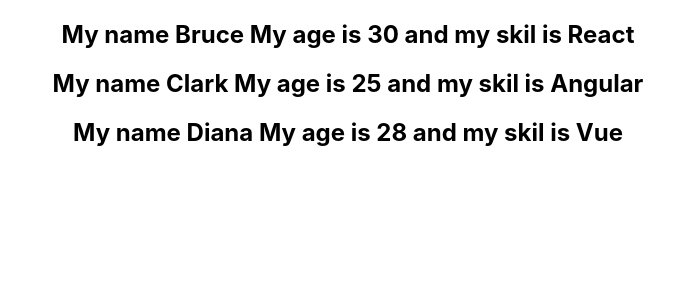
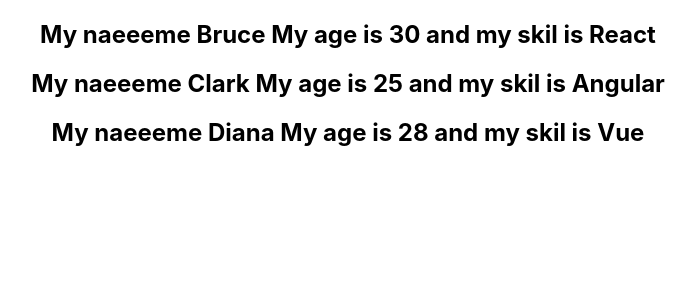
Before and after one commit to kanith716/React-App, a React (Create React App) app: page / in a window 1280 px wide. Shown: the top 300 px of the page, without its empty margins (292-988 px from the left). Built offline with nearby package versions, Linux system fonts and the light colour scheme.

Commit message:
New change

```diff
--- a/src/components/ChildPerson.js
+++ b/src/components/ChildPerson.js
@@ -4,7 +4,7 @@
 function ChildPerson({person}) {
   return (
     <div>
-       <h2>My name {person.name} My age is {person.age} and my skil is {person.skill}</h2>
+       <h2>My naeeeme {person.name} My age is {person.age} and my skil is {person.skill}</h2>
     </div>
   )
 }
```
Also changed, not shown: 1 other file (tests, documents, lock files or other folders).
